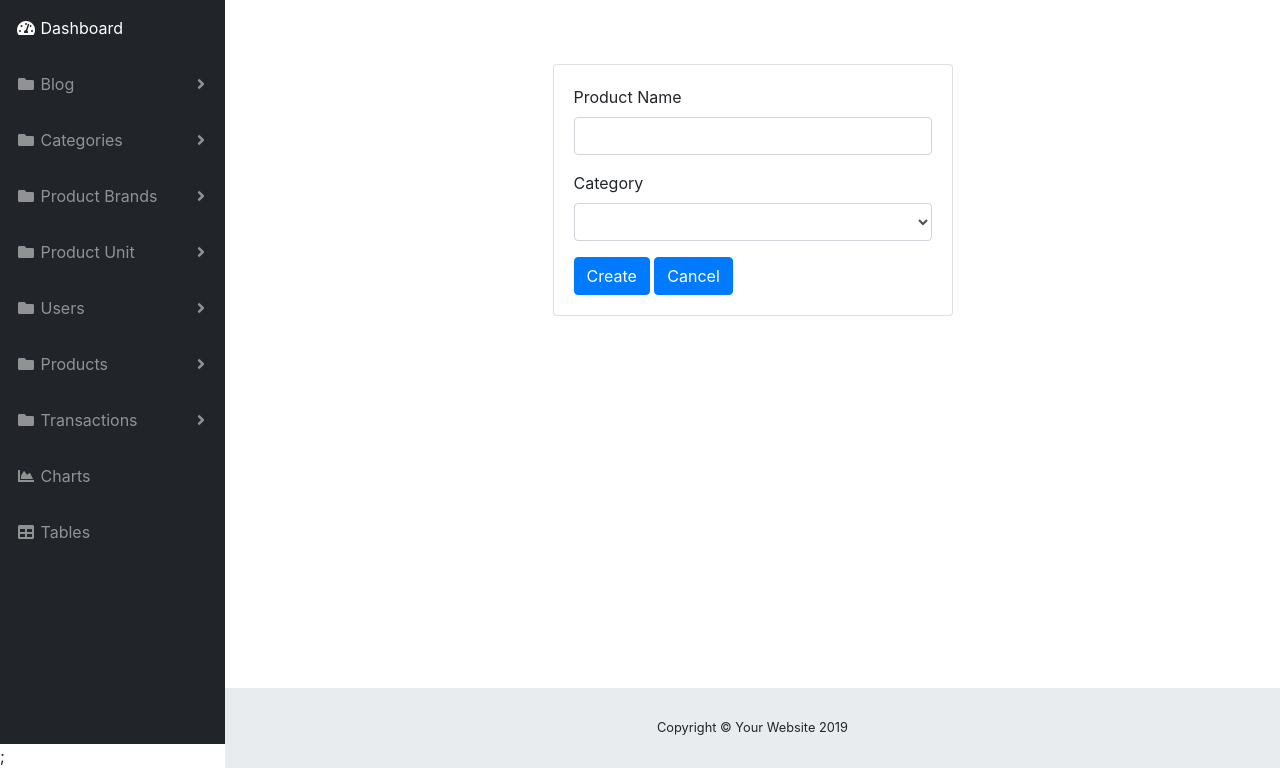
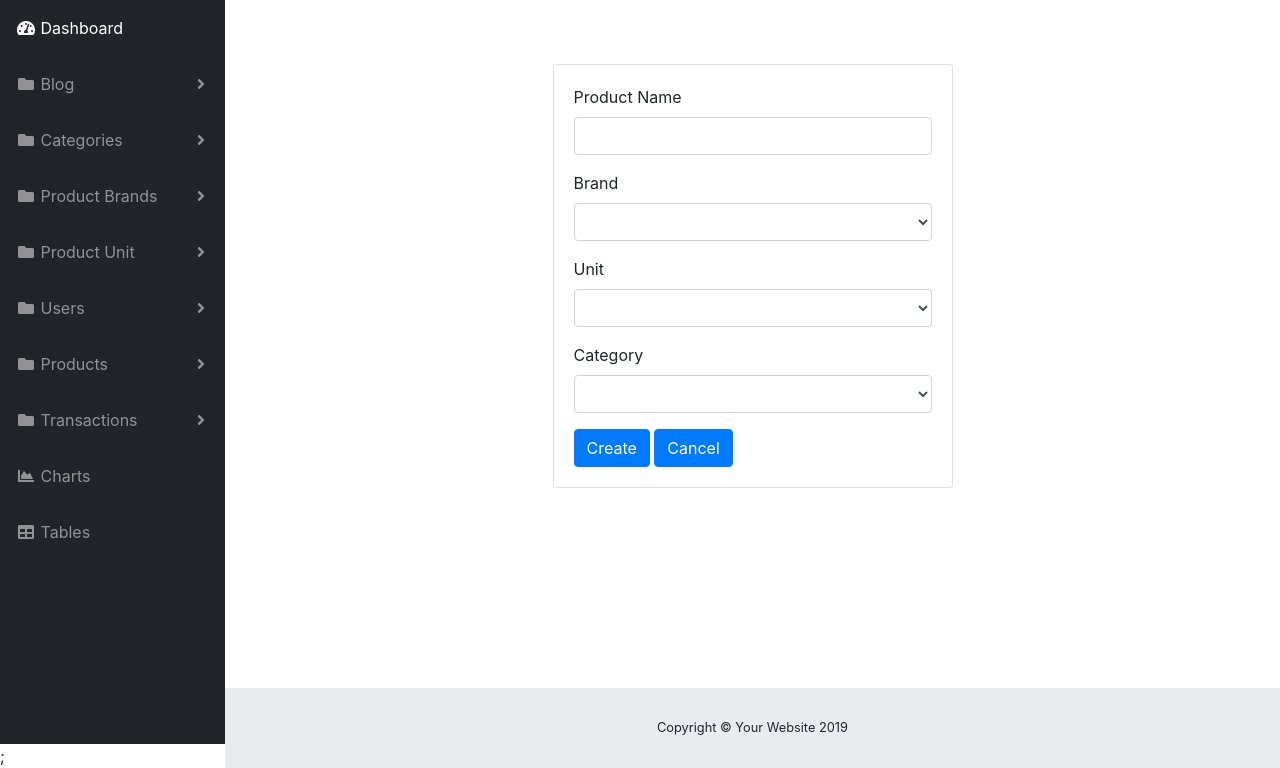
Before and after one commit to Adnatull/Inventory-POS, a Laravel app: page /admin/products/add in a window 1280 px wide. Shown: the part 56-824 px from the top of the page. Run offline with Laravel 8, Linux system fonts and the light colour scheme; a user stored in the database is signed in; data comes from the database, SQL or seed files in the repository; data that the repository does not hold is empty; some libraries are stand-ins or nearby versions.

Commit message:
relationship of unit, brand with products.

```diff
--- a/app/Brand.php
+++ b/app/Brand.php
@@ -14,4 +14,8 @@
   public function UpdatedBy() {
       return $this->belongsTo('App\User', 'updated_by');
   }
+
+  public function products() {
+      return $this->hasMany('App\Brand', 'brand_id','id');
+  }
 }
--- a/app/Http/Controllers/ProductController.php
+++ b/app/Http/Controllers/ProductController.php
@@ -5,6 +5,8 @@
 use App\Category;
 use App\Product_Image;
 use App\Product_Price;
+use App\Unit;
+use App\Brand;
 use Faker\Provider\Image;
 use Illuminate\Http\Request;
 use App\Product;
@@ -39,7 +41,9 @@
 
         return view('admin.products.add', [
             'code'=>$code,
-            'categories' => Category::get()
+            'categories' => Category::get(),
+            'brands' => Brand::get(),
+            'units' => Unit::get()
         ]);
     }
 
@@ -51,8 +55,8 @@
         $validatedData = Validator::make($request->all(), [
             'code' => 'required|max:6|min:6|unique:products',
             'name' => 'required|max:191',
-            // 'cost' => 'required',
-            // 'selling_cost' => 'required',
+             'unit_id' => 'required',
+             'brand_id' => 'required',
             // 'quantity' => 'required|integer',
             'category_id' => 'required',
         ]);
@@ -64,10 +68,9 @@
         $product = new Product();
         $product->code = $request->code;
         $product->name = $request->name;
-        // $product->cost = $request->cost;
-        // $product->selling_cost = $request->selling_cost;
-        // $product->quantity = $request->quantity;
         $product->category_id = $request->category_id;
+        $product->unit_id = $request->unit_id;
+        $product->brand_id = $request->brand_id;
         $product->created_by = Auth::user()->id;
         $product->updated_by = Auth::user()->id;
         $product->is_ready_for_sale = '1';
--- a/app/Product.php
+++ b/app/Product.php
@@ -44,4 +44,12 @@
       $price = $this->Prices()->where('product_id', $this->id)->orderBy('id', 'DESC')->first();
       return $price['selling_price'];
     }
+
+    public function Unit() {
+      return $this->belongsTo('App\Unit', 'unit_id', 'id');
+    }
+
+    public function Brand() {
+      return $this->belongsTo('App\Brand', 'brand_id', 'id');
+    }
 }
--- a/app/Unit.php
+++ b/app/Unit.php
@@ -13,4 +13,8 @@
   public function UpdatedBy() {
       return $this->belongsTo('App\User', 'updated_by');
   }
+
+  public function Products() {
+      return $this->hasMany('App\Product', 'unit_id','id');
+  }
 }
--- a/resources/views/admin/products/add.blade.php
+++ b/resources/views/admin/products/add.blade.php
@@ -41,6 +41,26 @@
                 // </div>
                 ?>
 
+                <div class="form-group">
+                    <label for="input_brand">Brand</label>
+                    <select class="form-control" name="brand_id" id="input_brand">
+                        @foreach($brands as $brand)
+                            <option value="{{$brand->id}}"> {{$brand->name}}</option>
+                        @endforeach
+
+                    </select>
+                </div>
+
+                <div class="form-group">
+                    <label for="input_unit">Unit</label>
+                    <select class="form-control" name="unit_id" id="input_unit">
+                        @foreach($units as $unit)
+                            <option value="{{$unit->id}}"> {{$unit->type}}</option>
+                        @endforeach
+
+                    </select>
+                </div>
+
 
                 <div class="form-group">
                     <label for="input_parent_category">Category</label>
```
Also changed, not shown: resources/views/admin/products/manage-products.blade.php (+10 -10 lines), database/migrations/2020_01_14_175648_remove_selling_price__updated_by_from__product_price_table.php, database/migrations/2020_01_14_182448_add_unit_brand_in_products_table.php (added).
